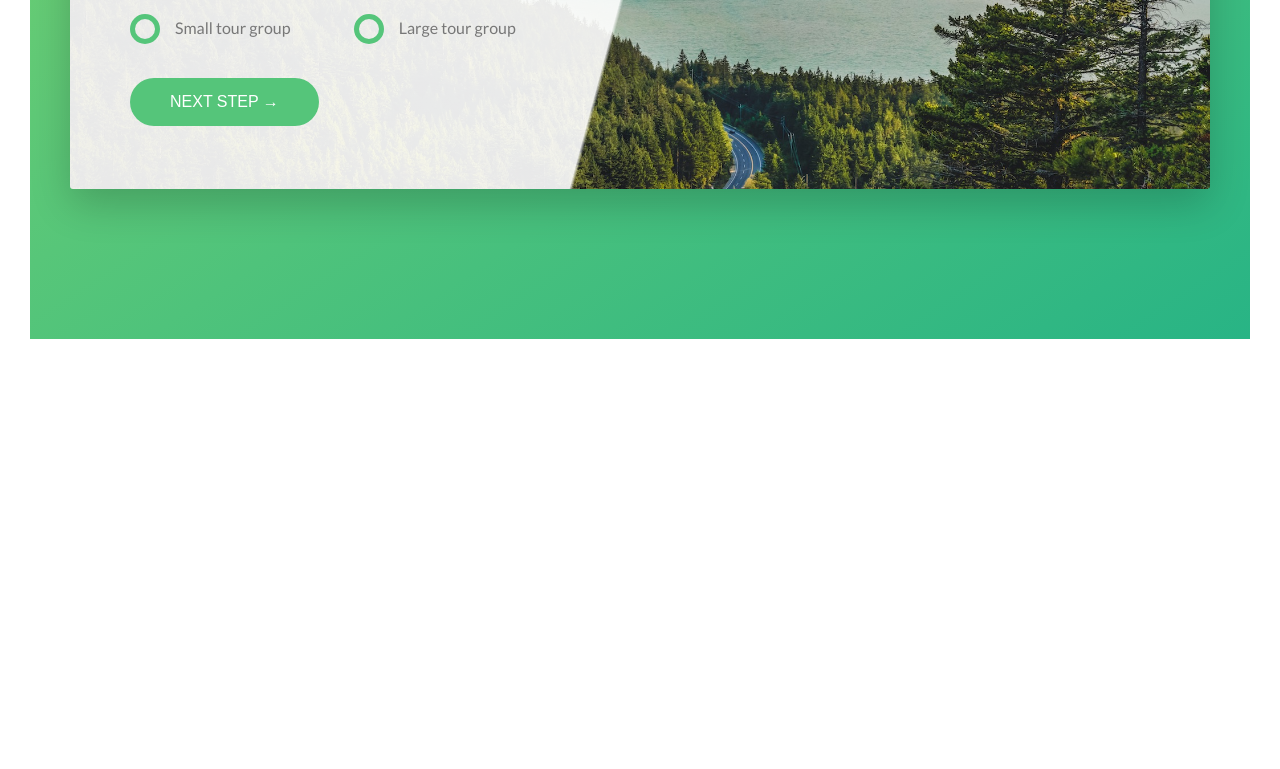
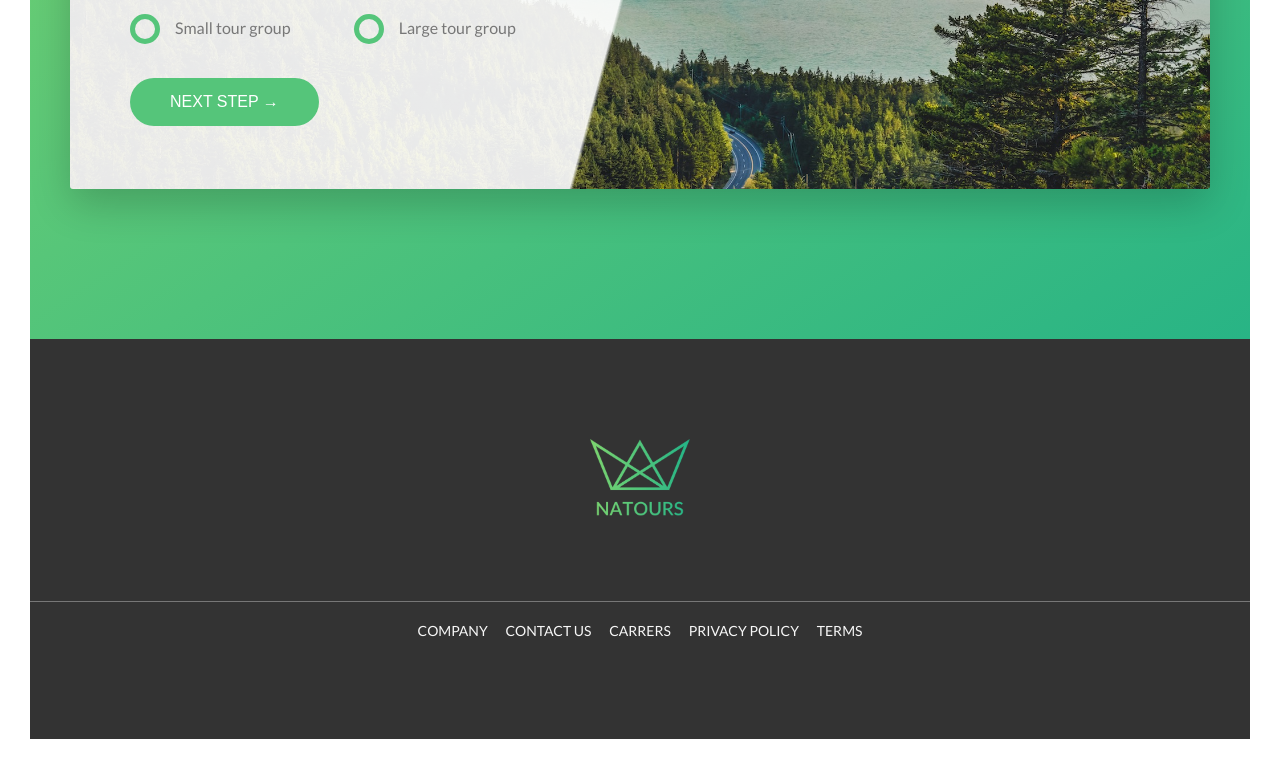
Before and after one commit to jhosehprendon/natuours, a website: page index.html in a window 1280 px wide. Shown: the part 4788-5557 px from the top of the page. Before the commit the page ends 5157 px from the top, so only its background shows below. Drawn offline with Linux system fonts and the light colour scheme.

Commit message:
Designed simple footer

```diff
--- a/index.html
+++ b/index.html
@@ -311,5 +311,20 @@
             </section>
         </main>
 
+        <footer class="footer">
+            <div class="footer__logo-box">
+                <img src="img/logo-green-2x.png" alt="Full Logo" class="footer__logo">
+            </div>
+                <div class="footer__navigation">
+                    <ul class="footer__list">
+                        <li class="footer__item"><a href="#" class="footer__link">Company</a></li>
+                        <li class="footer__item"><a href="#" class="footer__link">Contact us</a></li>
+                        <li class="footer__item"><a href="#" class="footer__link">Carrers</a></li>
+                        <li class="footer__item"><a href="#" class="footer__link">Privacy policy</a></li>
+                        <li class="footer__item"><a href="#" class="footer__link">Terms</a></li>
+                    </ul>
+                </div>
+        </footer>
+
     </body>
 </html>
--- a/sass/abstracts/_variables.scss
+++ b/sass/abstracts/_variables.scss
@@ -13,6 +13,7 @@ $color-grey-light-2: #eee;
 
 $color-grey-dark: #777;
 $color-grey-dark-2: #999;
+$color-grey-dark-3: #333;
 
 $color-white: white;
 $color-black: #000;
--- /dev/null
+++ b/sass/layout/footer.scss
@@ -0,0 +1,54 @@
+.footer {
+    background-color: $color-grey-dark-3;
+    padding: 10rem 0;
+    font-size: 1.4rem;
+    color: $color-grey-light-1;
+
+    &__logo-box {
+        text-align: center;
+        margin-bottom: 8rem;
+    }
+
+    &__logo {
+        width: 10rem;
+        height: auto;
+
+    }
+
+    &__navigation {
+        border-top: 1px solid $color-grey-dark;
+        padding-top: 2 rem;
+        text-align: center;
+
+    }
+
+    &__list {
+        list-style: none;
+        margin-top: 20px;
+    }
+
+    &__item {
+        display: inline-block;
+
+        &:not(:last-child) {
+            margin-right: 1.5rem;
+        }
+    }
+
+    &__link {
+        &:link,
+        &:visited {
+            color: $color-grey-light-1;
+            background-color: $color-grey-dark-3;
+            text-decoration: none;
+            text-transform: uppercase;
+            display: inline-block;
+        }
+
+        &:hover,
+        &:active {
+            color: $color-primary;
+            box-shadow: 0 1rem 2rem rgba($color-black, .4);
+        }
+    }
+}
--- a/sass/main.scss
+++ b/sass/main.scss
@@ -17,5 +17,6 @@
 
 @import "layout/header";
 @import "layout/grid";
+@import "layout/footer";
 
 @import "pages/home";
```
Also changed, not shown: css/style.css.
